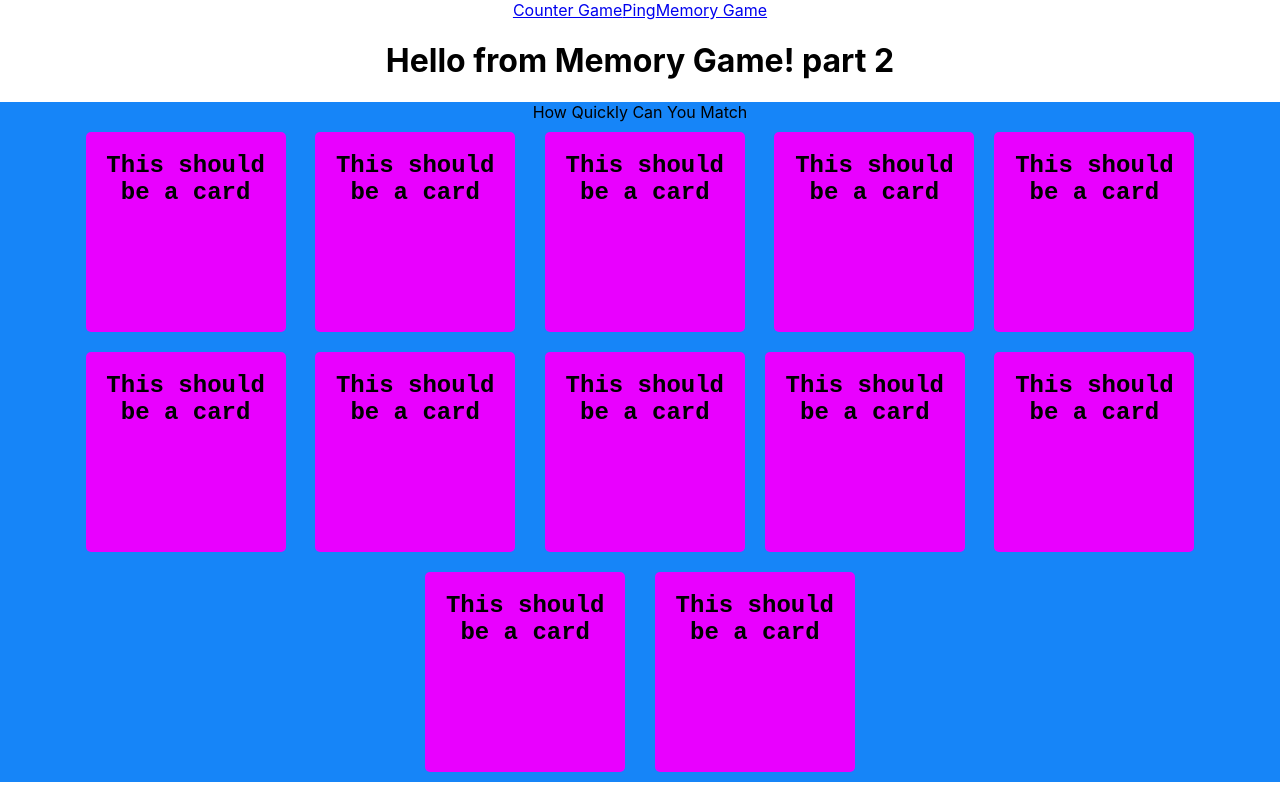
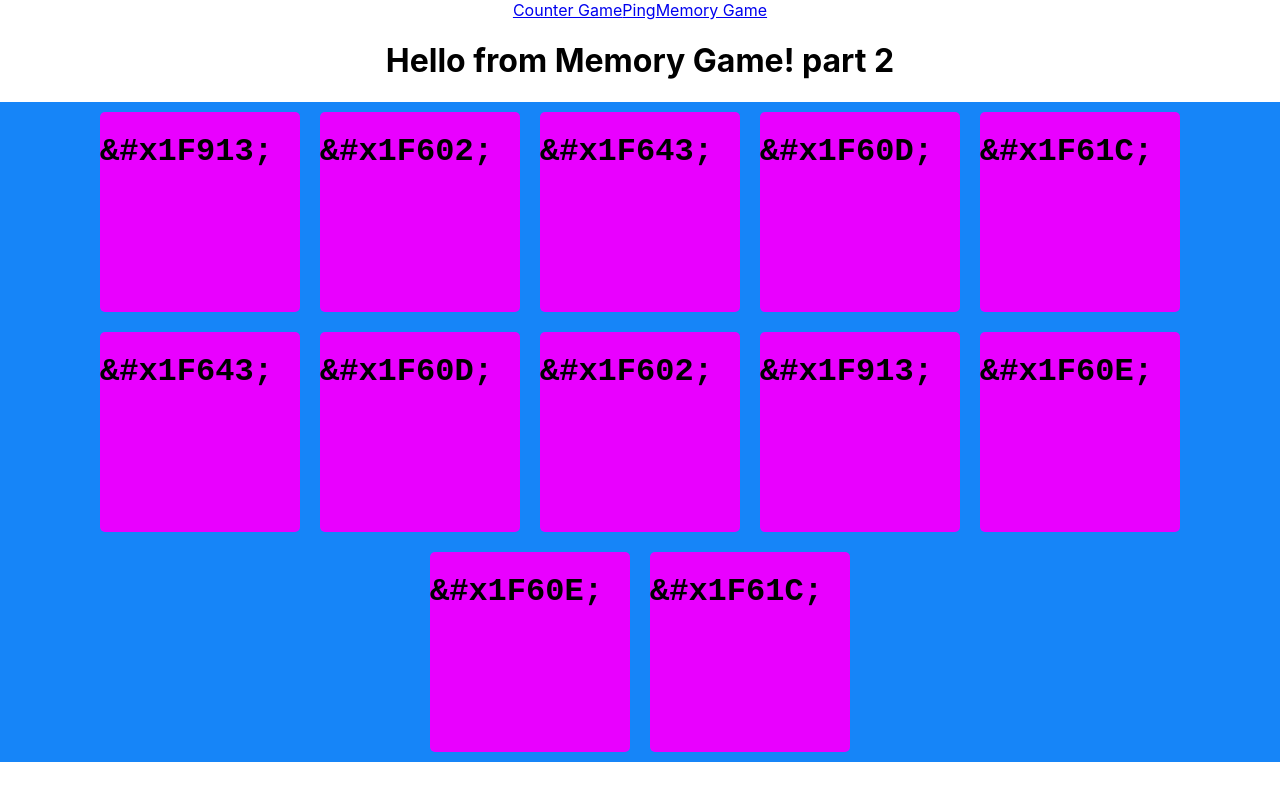
Before and after one commit to DigitalCraftsStudents/dev-arcade, a React (Create React App) app in the folder client/: page /memory in a window 1280 px wide. Shown: the top 788 px of the page. Built offline with nearby package versions, Linux system fonts and the light colour scheme.

Commit message:
integration 1

```diff
--- a/client/src/games/memory/components/Board.jsx
+++ b/client/src/games/memory/components/Board.jsx
@@ -1,23 +1,38 @@
-import React from "react";
-import Card from "./Card.jsx";
+import React, { useState } from "react";
+import Card from "./Card";
 import styled from "styled-components";
-
 function Board() {
 const Grid= styled.div`
 display: "grid";
 font-family: 'Courier New', Courier, monospace;
-
 `
+const possibleCardFaces = ["&#x1F602;", "&#x1F60E;", "&#x1F60D;", "&#x1F61C;", "&#x1F643;", "&#x1F913;", "&#x1F602;", "&#x1F60E;", "&#x1F60D;", "&#x1F61C;", "&#x1F643;", "&#x1F913;"];
+const shuffle = (array = []) => {
+let randIndex;
+for (let currentIndex = array.length - 1; currentIndex > 0; currentIndex--) {
+randIndex = Math.floor(Math.random() * (currentIndex + 1));
+[array[currentIndex], array[randIndex]] = [
+array[randIndex],
+array[currentIndex]
+];
+}
+return array;
+};
+const [shuffledCards] = useState(shuffle(possibleCardFaces)); // initialize state
 return (
 <div style={{ background: "rgb(22,133,248)" }}>
-      How Quickly Can You Match
 <Grid>
-        <Card></Card> <Card></Card> <Card></Card> <Card></Card>
-        <Card></Card> <Card></Card> <Card></Card> <Card></Card>
-        <Card></Card> <Card></Card> <Card></Card> <Card></Card>
+{shuffledCards.map((face, index) => {
+return (
+<Card
+key={`${face}-${index}`}
+id={index}
+face={face}
+/>
+)
+})}
 </Grid>
 </div>
 );
 }
-
 export default Board;
--- a/client/src/games/memory/components/Card.jsx
+++ b/client/src/games/memory/components/Card.jsx
@@ -11,7 +11,7 @@ function Card(props) {
 
     return (
         <div className={`memo-card-container ${isClicked ? "clicked" : ""}`} onClick={handleClick}>
-            <h2>This should be a card </h2>
+            <h1>{props.face}</h1>
         </div>
     )
 }
```
Lines whose indentation alone changed are shown as unchanged.
